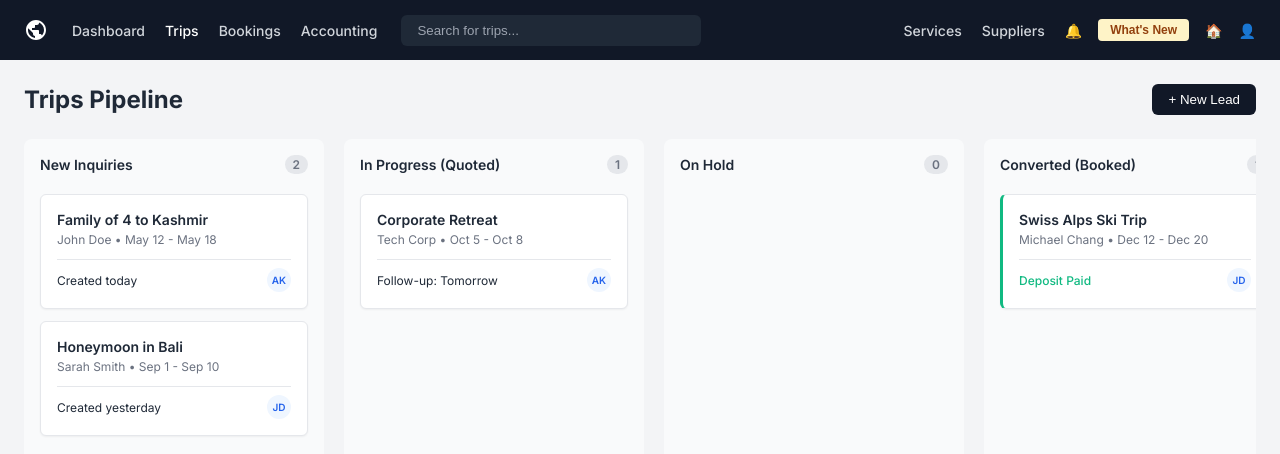
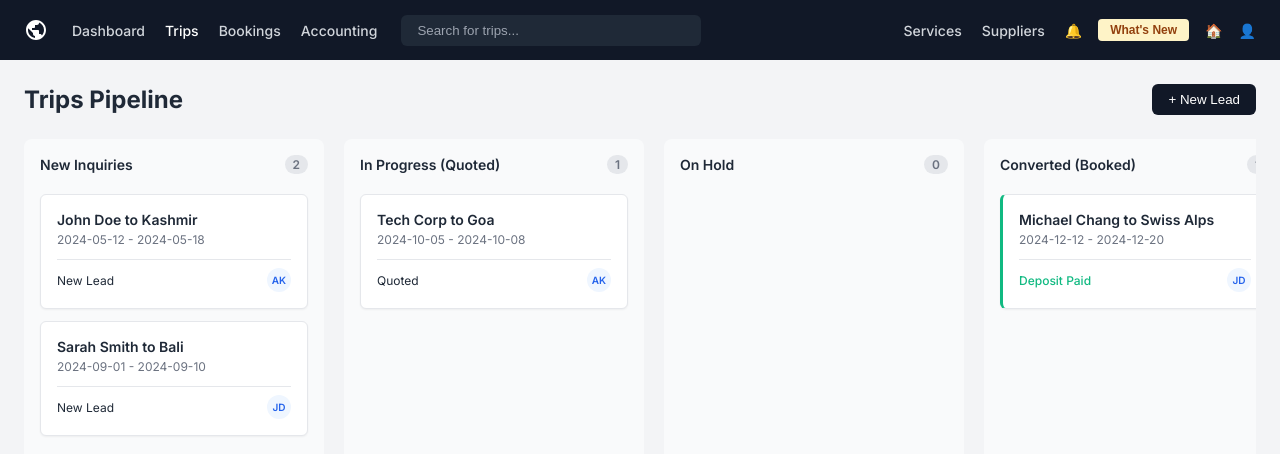
Before and after one commit to connectGT/travelcrm, a Next.js app in the folder frontend/: page /trips in a window 1280 px wide. Shown: the top 454 px of the page. Built offline with nearby package versions, Linux system fonts and the light colour scheme; no server answers.

Commit message:
Frontend GT: Hooked up Trips Kanban Board to Django API using Axios

```diff
--- a/frontend/app/trips/page.tsx
+++ b/frontend/app/trips/page.tsx
@@ -1,6 +1,36 @@
+'use client';
+import { useEffect, useState } from 'react';
 import Link from 'next/link';
+import { getTrips } from '../../lib/api';
 
 export default function TripsKanban() {
+  const [trips, setTrips] = useState<any[]>([]);
+  const [loading, setLoading] = useState(true);
+
+  useEffect(() => {
+    getTrips()
+      .then((res) => {
+        setTrips(res.data);
+        setLoading(false);
+      })
+      .catch((err) => {
+        console.error('Failed to fetch trips:', err);
+        setLoading(false);
+      });
+  }, []);
+
+  // For visual testing when DB is empty, use dummy data if real data is empty
+  const displayTrips = trips.length > 0 ? trips : [
+    { id: 1, primary_contact_name: 'John Doe', destination: 'Kashmir', start_date: '2024-05-12', end_date: '2024-05-18', status: 'NEW', assigned_agent_details: { first_name: 'Amit', last_name: 'K' } },
+    { id: 2, primary_contact_name: 'Sarah Smith', destination: 'Bali', start_date: '2024-09-01', end_date: '2024-09-10', status: 'NEW', assigned_agent_details: { first_name: 'Jane', last_name: 'D' } },
+    { id: 3, primary_contact_name: 'Tech Corp', destination: 'Goa', start_date: '2024-10-05', end_date: '2024-10-08', status: 'IN_PROGRESS', assigned_agent_details: { first_name: 'Amit', last_name: 'K' } },
+    { id: 4, primary_contact_name: 'Michael Chang', destination: 'Swiss Alps', start_date: '2024-12-12', end_date: '2024-12-20', status: 'CONVERTED', assigned_agent_details: { first_name: 'Jane', last_name: 'D' } },
+  ];
+
+  const getInitials = (agent: any) => {
+    if (!agent) return 'U';
+    return `${agent.first_name?.[0] || ''}${agent.last_name?.[0] || ''}`.toUpperCase();
+  };
   return (
     <div>
       <div style={{ display: 'flex', justifyContent: 'space-between', alignItems: 'center', marginBottom: '24px' }}>
@@ -13,49 +43,42 @@ export default function TripsKanban() {
         <div className="kanban-column">
           <div className="kanban-column-header">
             <span>New Inquiries</span>
-            <span className="kanban-badge">2</span>
+            <span className="kanban-badge">{displayTrips.filter(t => t.status === 'NEW').length}</span>
           </div>
 
-          <Link href="/trips/1" style={{ textDecoration: 'none', color: 'inherit' }}>
+          {displayTrips.filter(t => t.status === 'NEW').map(trip => (
+            <Link key={trip.id} href={`/trips/${trip.id}`} style={{ textDecoration: 'none', color: 'inherit' }}>
               <div className="kanban-card">
-              <div className="kanban-card-title">Family of 4 to Kashmir</div>
-              <div className="kanban-card-subtitle">John Doe • May 12 - May 18</div>
+                <div className="kanban-card-title">{trip.primary_contact_name} to {trip.destination || 'TBD'}</div>
+                <div className="kanban-card-subtitle">{trip.start_date || 'Dates TBD'} - {trip.end_date || 'Dates TBD'}</div>
                 <div className="kanban-card-footer">
-                <span>Created today</span>
-                <div className="agent-avatar">AK</div>
+                  <span>New Lead</span>
+                  <div className="agent-avatar">{getInitials(trip.assigned_agent_details)}</div>
                 </div>
               </div>
             </Link>
-
-          <Link href="/trips/2" style={{ textDecoration: 'none', color: 'inherit' }}>
-            <div className="kanban-card">
-              <div className="kanban-card-title">Honeymoon in Bali</div>
-              <div className="kanban-card-subtitle">Sarah Smith • Sep 1 - Sep 10</div>
-              <div className="kanban-card-footer">
-                <span>Created yesterday</span>
-                <div className="agent-avatar">JD</div>
-              </div>
-            </div>
-          </Link>
+          ))}
         </div>
 
         {/* IN PROGRESS Column */}
         <div className="kanban-column">
           <div className="kanban-column-header">
             <span>In Progress (Quoted)</span>
-            <span className="kanban-badge">1</span>
+            <span className="kanban-badge">{displayTrips.filter(t => t.status === 'IN_PROGRESS').length}</span>
           </div>
 
-          <Link href="/trips/3" style={{ textDecoration: 'none', color: 'inherit' }}>
+          {displayTrips.filter(t => t.status === 'IN_PROGRESS').map(trip => (
+            <Link key={trip.id} href={`/trips/${trip.id}`} style={{ textDecoration: 'none', color: 'inherit' }}>
               <div className="kanban-card">
-              <div className="kanban-card-title">Corporate Retreat</div>
-              <div className="kanban-card-subtitle">Tech Corp • Oct 5 - Oct 8</div>
+                <div className="kanban-card-title">{trip.primary_contact_name} to {trip.destination || 'TBD'}</div>
+                <div className="kanban-card-subtitle">{trip.start_date || 'Dates TBD'} - {trip.end_date || 'Dates TBD'}</div>
                 <div className="kanban-card-footer">
-                <span>Follow-up: Tomorrow</span>
-                <div className="agent-avatar">AK</div>
+                  <span>Quoted</span>
+                  <div className="agent-avatar">{getInitials(trip.assigned_agent_details)}</div>
                 </div>
               </div>
             </Link>
+          ))}
         </div>
 
         {/* ON HOLD Column */}
@@ -70,19 +93,21 @@ export default function TripsKanban() {
         <div className="kanban-column">
           <div className="kanban-column-header">
             <span>Converted (Booked)</span>
-            <span className="kanban-badge">1</span>
+            <span className="kanban-badge">{displayTrips.filter(t => t.status === 'CONVERTED').length}</span>
           </div>
 
-          <Link href="/trips/4" style={{ textDecoration: 'none', color: 'inherit' }}>
+          {displayTrips.filter(t => t.status === 'CONVERTED').map(trip => (
+            <Link key={trip.id} href={`/trips/${trip.id}`} style={{ textDecoration: 'none', color: 'inherit' }}>
               <div className="kanban-card" style={{ borderLeft: '3px solid #10b981' }}>
-              <div className="kanban-card-title">Swiss Alps Ski Trip</div>
-              <div className="kanban-card-subtitle">Michael Chang • Dec 12 - Dec 20</div>
+                <div className="kanban-card-title">{trip.primary_contact_name} to {trip.destination || 'TBD'}</div>
+                <div className="kanban-card-subtitle">{trip.start_date || 'Dates TBD'} - {trip.end_date || 'Dates TBD'}</div>
                 <div className="kanban-card-footer">
                   <span style={{ color: '#10b981', fontWeight: 500 }}>Deposit Paid</span>
-                <div className="agent-avatar">JD</div>
+                  <div className="agent-avatar">{getInitials(trip.assigned_agent_details)}</div>
                 </div>
               </div>
             </Link>
+          ))}
         </div>
 
         {/* DROPPED Column */}
```
Lines whose indentation alone changed are shown as unchanged.
